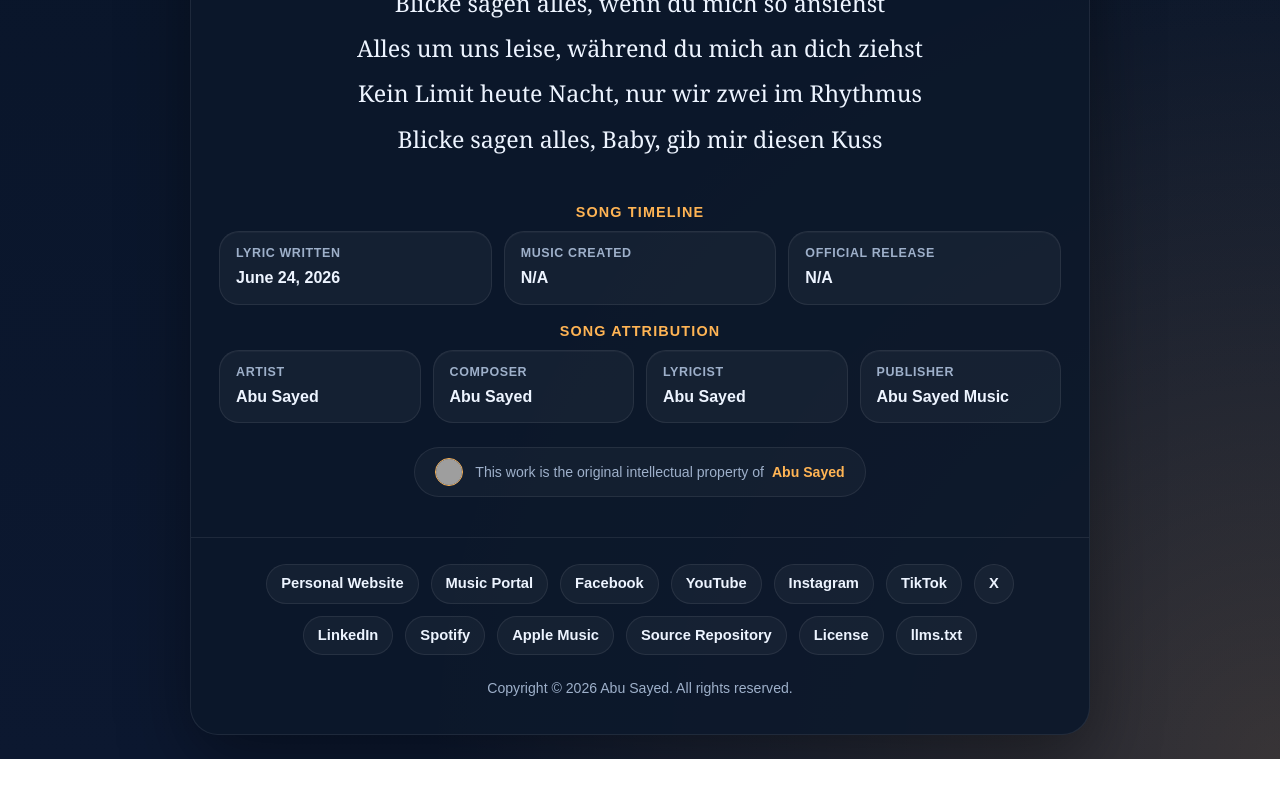
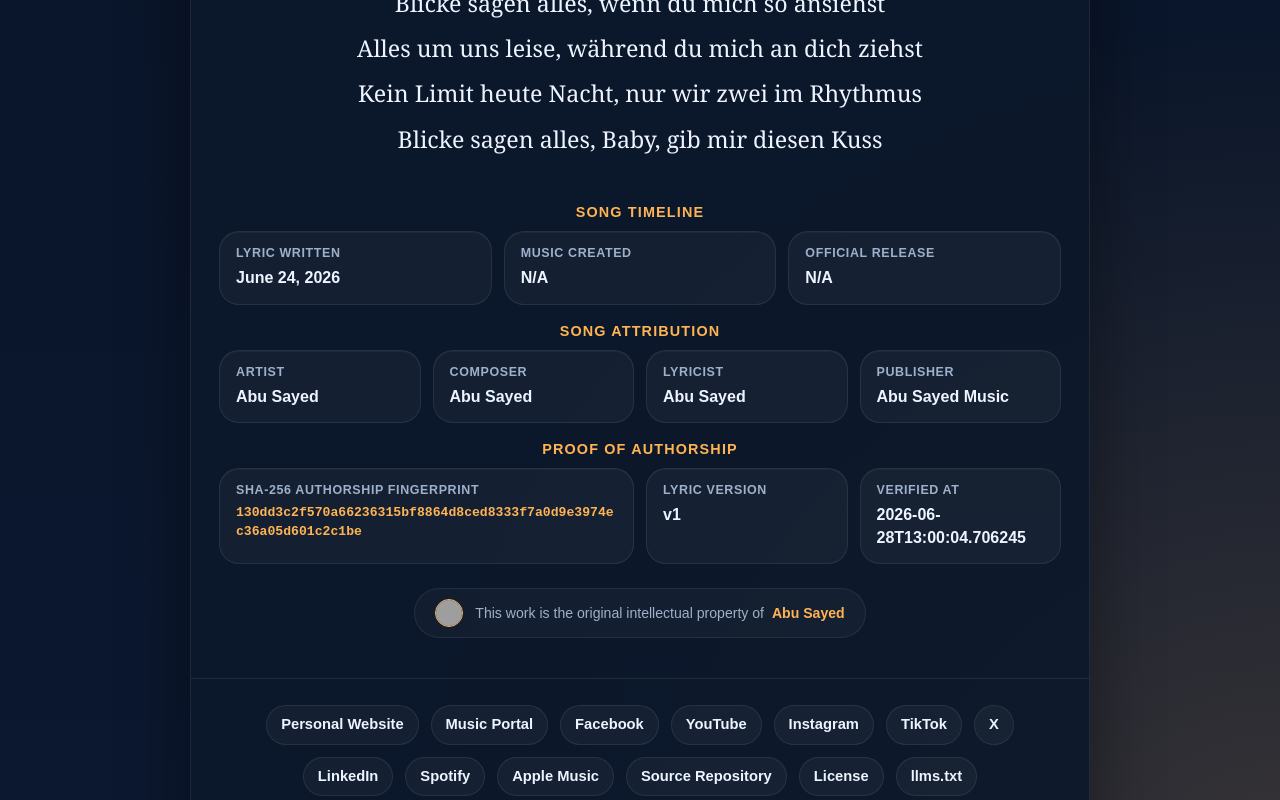
Before and after one commit to ImAbuSayed/blicke-sagen-alles, a plain HTML site: page index.html in a window 1280 px wide. Shown: the part 2000-2800 px from the top of the page. Before the commit the page ends 2759 px from the top, so only its background shows below. Drawn offline with Linux system fonts and the light colour scheme; grey boxes are pictures that could not be loaded.

Commit message:
feat: update song assets v1 with signed GPG commit [verified]

```diff
--- a/index.html
+++ b/index.html
@@ -14,9 +14,9 @@
     <meta name="keywords" content="Blicke sagen alles, Abu Sayed lyrics, original song lyrics, Abu Sayed original song, Abu Sayed lyricist, Abu Sayed composer, Abu Sayed songwriter, official lyrics">
     <meta name="robots" content="index,follow,max-snippet:-1,max-image-preview:large,max-video-preview:-1">
     <meta name="referrer" content="strict-origin-when-cross-origin">
-    <meta name="description" content="Explore the poetic journey of &#x27;Blicke sagen alles&#x27;, an original masterpiece written and composed by Abu Sayed.">
+    <meta name="description" content="Abu Sayed&#x27;s original song &#x27;Blicke sagen alles&#x27; official lyrics. Explore the depth of this composition, written and owned by Abu Sayed.">
     <meta property="og:title" content="Blicke sagen alles - Original Lyrics by Abu Sayed">
-    <meta property="og:description" content="Explore the poetic journey of &#x27;Blicke sagen alles&#x27;, an original masterpiece written and composed by Abu Sayed.">
+    <meta property="og:description" content="Abu Sayed&#x27;s original song &#x27;Blicke sagen alles&#x27; official lyrics. Explore the depth of this composition, written and owned by Abu Sayed.">
     <meta property="og:type" content="music.song">
     <meta property="og:url" content="https://imabusayed.github.io/blicke-sagen-alles/">
     <meta property="og:site_name" content="Abu Sayed Music">
@@ -24,7 +24,7 @@
     <meta name="last-modified" content="2026-06-24 14:11:35">
     <meta name="twitter:card" content="summary_large_image">
     <meta name="twitter:title" content="Blicke sagen alles - Original Lyrics by Abu Sayed">
-    <meta name="twitter:description" content="Explore the poetic journey of &#x27;Blicke sagen alles&#x27;, an original masterpiece written and composed by Abu Sayed.">
+    <meta name="twitter:description" content="Abu Sayed&#x27;s original song &#x27;Blicke sagen alles&#x27; official lyrics. Explore the depth of this composition, written and owned by Abu Sayed.">
     <link rel="canonical" href="https://imabusayed.github.io/blicke-sagen-alles/">
     <link rel="sitemap" type="application/xml" title="Sitemap" href="https://imabusayed.github.io/blicke-sagen-alles/sitemap.xml">
     <link rel="author" href="https://github.com/ImAbuSayed">
@@ -100,7 +100,7 @@
       "@id": "https://imabusayed.github.io/blicke-sagen-alles#webpage",
       "url": "https://imabusayed.github.io/blicke-sagen-alles/",
       "name": "Blicke sagen alles - Original Lyrics by Abu Sayed",
-      "description": "Explore the poetic journey of 'Blicke sagen alles', an original masterpiece written and composed by Abu Sayed.",
+      "description": "Abu Sayed's original song 'Blicke sagen alles' official lyrics. Explore the depth of this composition, written and owned by Abu Sayed.",
       "isPartOf": {
         "@id": "https://music.abusayed.com.bd/#website"
       },
@@ -537,7 +537,7 @@
 
         <div class="controls">
             <button class="btn-speak" id="speakBtn" title="Read the lyrics aloud"><span id="speakText">Read Aloud</span></button>
-            <a href="https://music.abusayed.com.bd/Licensing/?https://imabusayed.github.io/blicke-sagen-alles/" class="btn-license" title="Get licensing for this song" target="_blank">Official Music Licensing for Blicke sagen alles</a>
+            <a href="https://music.abusayed.com.bd/Licensing/?https://imabusayed.github.io/blicke-sagen-alles/" class="btn-license" title="Get licensing for this song" target="_blank">Request Licensing for Blicke sagen alles</a>
 
         </div>
         <br>
@@ -612,6 +612,26 @@
             <div class="meta-card">
                 <span class="meta-label">Publisher</span>
                 <strong>Abu Sayed Music</strong>
+            </div>
+
+                </div>
+            </div>
+
+            <div class="details-block">
+                <div class="details-title">Proof of Authorship</div>
+                <div class="meta-grid">
+
+            <div class="meta-card" style="grid-column: span 2;">
+                <span class="meta-label">SHA-256 Authorship Fingerprint</span>
+                <strong style="word-break: break-all; font-family: monospace; font-size: 0.82rem; color: var(--accent);">130dd3c2f570a66236315bf8864d8ced8333f7a0d9e3974ec36a05d601c2c1be</strong>
+            </div>
+            <div class="meta-card">
+                <span class="meta-label">Lyric Version</span>
+                <strong>v1</strong>
+            </div>
+            <div class="meta-card">
+                <span class="meta-label">Verified At</span>
+                <strong>2026-06-28T13:00:04.706245</strong>
             </div>
 
                 </div>
```
Also changed, not shown: excerpts/Bridge-Preview.txt (added), excerpts/Chorus-Preview.txt (added), excerpts/Final-Chorus-Preview.txt (added), excerpts/Hook-Preview.txt (added), excerpts/Pre-Chorus-2-Preview.txt (added), excerpts/Pre-Chorus-3-Preview.txt (added), excerpts/Pre-Chorus-Preview.txt (added), excerpts/Verse-1-Preview.txt (added), excerpts/Verse-2-Preview.txt (added), excerpts/Verse-3-Preview.txt (added), hashes.txt (added), llms.txt, lyrics_backup/2026-06-28_blicke-sagen-alles-v1.txt (added), manifest.json (added), 1 other file.
